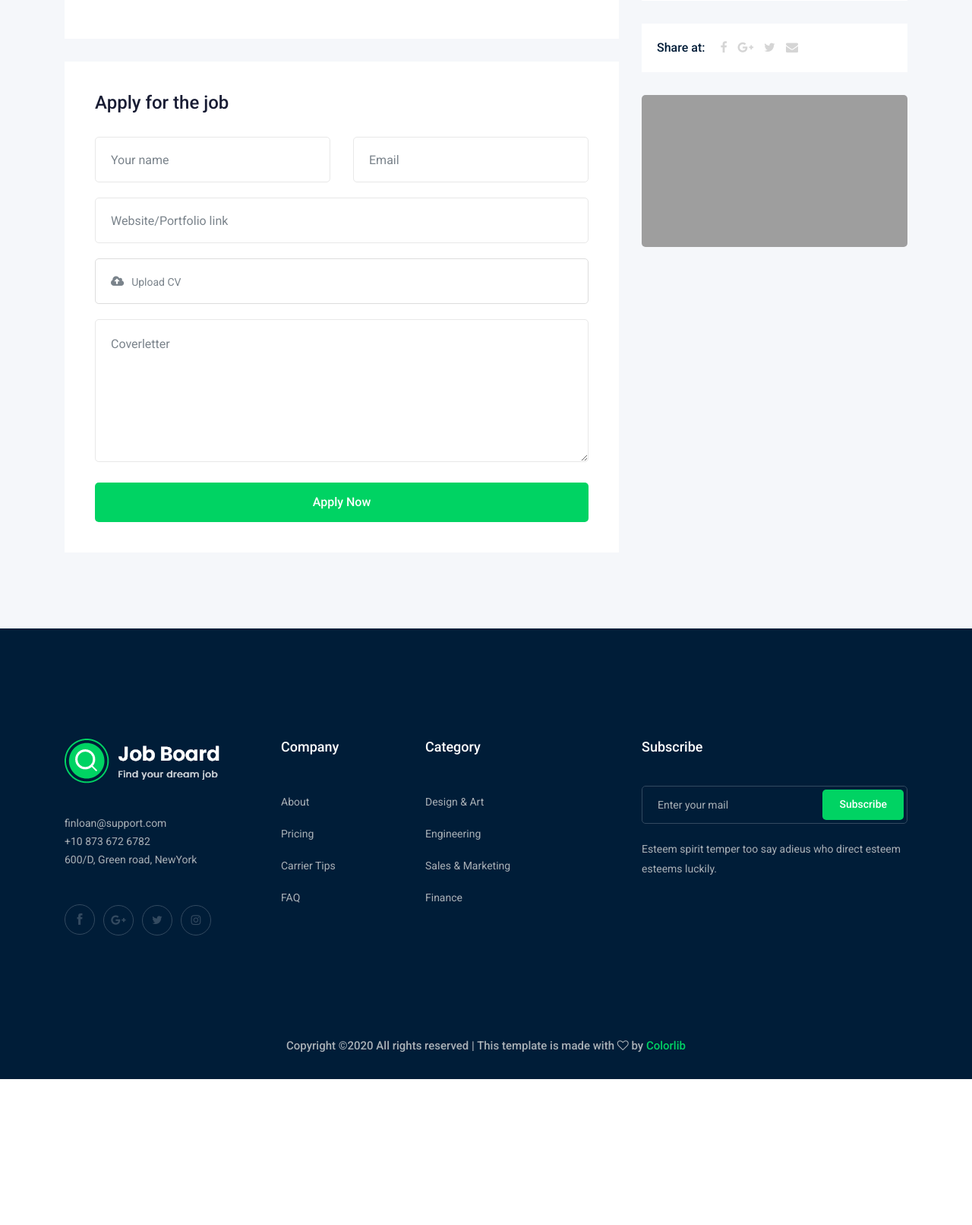
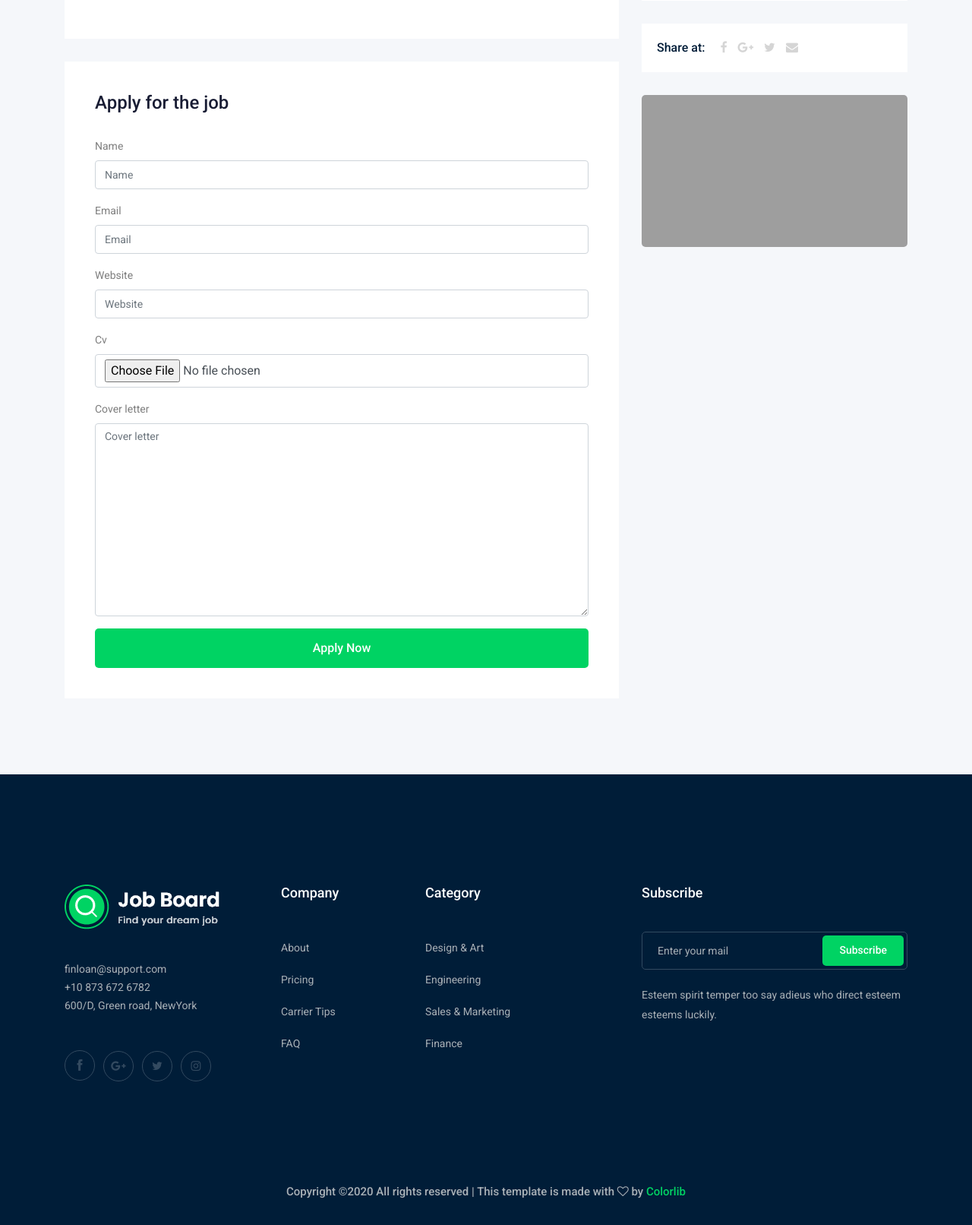
Before and after one commit to bellarej/django-job-board, a Django app: template job/templates/job/job_detail.html in a window 1280 px wide. Shown: the part 838-2450 px from the top of the page at 76% size. Before the commit the page ends 2258 px from the top, so only its background shows below. Run offline with Django 3.2, Linux system fonts and the light colour scheme; the template is opened without the code that fills it: values that come from a table or form of the project are taken from there, others are empty; data comes from the database, SQL or seed files in the repository; both versions use the stored data as it was after the commit; a map, chart or similar area stays blank; some libraries are stand-ins or nearby versions; grey boxes are pictures that could not be loaded.

Commit message:
add form

```diff
--- a/job/admin.py
+++ b/job/admin.py
@@ -2,9 +2,12 @@ from django.contrib import admin
 
 # Register your models here.
 
-from .models import Job, Category
+from .models import Job, Category, Apply
 
 admin.site.register(Job)
 
 
 admin.site.register(Category)
+
+
+admin.site.register(Apply)
--- /dev/null
+++ b/job/form.py
@@ -0,0 +1,11 @@
+
+from django import forms
+
+from .models import Apply
+
+
+class ApplyForm(forms.ModelForm):
+
+    class Meta:
+        model = Apply
+        fields = ['name', 'email', 'website', 'cv', 'cover_letter']
--- a/job/models.py
+++ b/job/models.py
@@ -1,4 +1,5 @@
 from django.db import models
+from slugify import slugify
 
 
 JOB_TYPE = (
@@ -21,12 +22,16 @@ class Job (models.Model):
     vacancy = models.IntegerField(default=1)
     salary = models.IntegerField (default=0)
     experience = models.IntegerField(default=1)
-
     #Relation
     categoriy = models.ForeignKey('Category', on_delete=models.CASCADE)
-
     #Images
     image = models.ImageField(upload_to=image_upload)
+
+    slug = models.SlugField(blank=True, null=True)
+
+    def save(self, *args, **kwargs):
+        self.slug = slugify(self.title)
+        super(Job,self).save(*args, **kwargs)
 
     def __str__(self):
         return self.title
@@ -36,3 +41,15 @@ class Category(models.Model):
 
     def __str__(self):
         return self.name
+
+class Apply(models.Model):
+    job = models.ForeignKey(Job, related_name='apply_job', on_delete=models.CASCADE)
+    name = models.CharField(max_length=50)
+    email = models.EmailField(max_length=50)
+    website = models.URLField()
+    cv = models.FileField(upload_to='apply/')
+    cover_letter = models.TextField(max_length = 500)
+    created_at = models.DateTimeField(auto_now=True)
+
+    def __str__(self):
+        return self.name
--- a/job/templates/job/job_detail.html
+++ b/job/templates/job/job_detail.html
@@ -1,4 +1,6 @@
 {% extends 'base.html' %}
+
+{% load bootstrap4 %}
 
 {% block body %}
 
@@ -55,46 +57,12 @@
                     </div>
                     <div class="apply_job_form white-bg">
                         <h4>Apply for the job</h4>
-                        <form action="#">
-                            <div class="row">
-                                <div class="col-md-6">
-                                    <div class="input_field">
-                                        <input type="text" placeholder="Your name">
-                                    </div>
-                                </div>
-                                <div class="col-md-6">
-                                    <div class="input_field">
-                                        <input type="text" placeholder="Email">
-                                    </div>
-                                </div>
-                                <div class="col-md-12">
-                                    <div class="input_field">
-                                        <input type="text" placeholder="Website/Portfolio link">
-                                    </div>
-                                </div>
-                                <div class="col-md-12">
-                                    <div class="input-group">
-                                        <div class="input-group-prepend">
-                                          <button type="button" id="inputGroupFileAddon03"><i class="fa fa-cloud-upload" aria-hidden="true"></i>
-                                          </button>
-                                        </div>
-                                        <div class="custom-file">
-                                          <input type="file" class="custom-file-input" id="inputGroupFile03" aria-describedby="inputGroupFileAddon03">
-                                          <label class="custom-file-label" for="inputGroupFile03">Upload CV</label>
-                                        </div>
-                                      </div>
-                                </div>
-                                <div class="col-md-12">
-                                    <div class="input_field">
-                                        <textarea name="#" id="" cols="30" rows="10" placeholder="Coverletter"></textarea>
-                                    </div>
-                                </div>
-                                <div class="col-md-12">
-                                    <div class="submit_btn">
-                                        <button class="boxed-btn3 w-100" type="submit">Apply Now</button>
-                                    </div>
-                                </div>
-                            </div>
+                        <form method='POST' enctype='multipart/form-data'>
+                            {% csrf_token %}
+                            {% bootstrap_form form %}
+                            {% buttons %}
+                               <button class="boxed-btn3 w-100" type="submit">Apply Now</button>
+                            {% endbuttons %}
                         </form>
                     </div>
                 </div>
--- a/job/urls.py
+++ b/job/urls.py
@@ -6,5 +6,5 @@ app_name='job'
 
 urlpatterns = [
     path('', views.job_list),
-    path('<int:id>', views.job_detail, name='job_detail'),
+    path('<str:slug>', views.job_detail, name='job_detail'),
 ]
--- a/project/settings.py
+++ b/project/settings.py
@@ -40,6 +40,7 @@ INSTALLED_APPS = [
 
     #My Apps
     'job',
+    'bootstrap4',
 ]
 
 MIDDLEWARE = [
```
Also changed, not shown: job/templates/job/job_list.html (+29 -15 lines), job/views.py (+22 -4 lines), db.sqlite3, job/migrations/0008_auto_20200910_1032.py (added), job/migrations/0009_apply.py (added), job/migrations/0010_auto_20200910_1235.py (added), job/migrations/0011_auto_20200910_1354.py (added).
